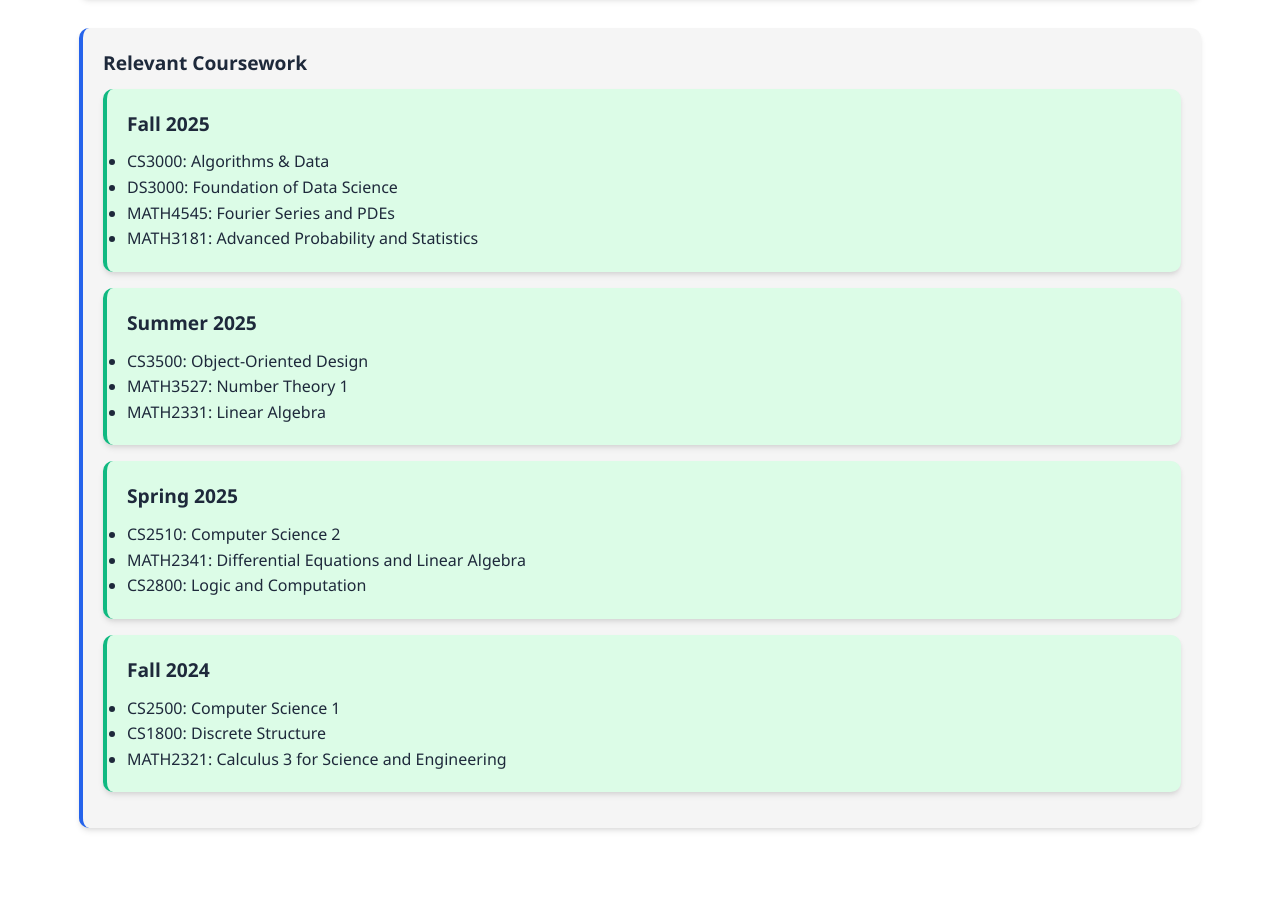
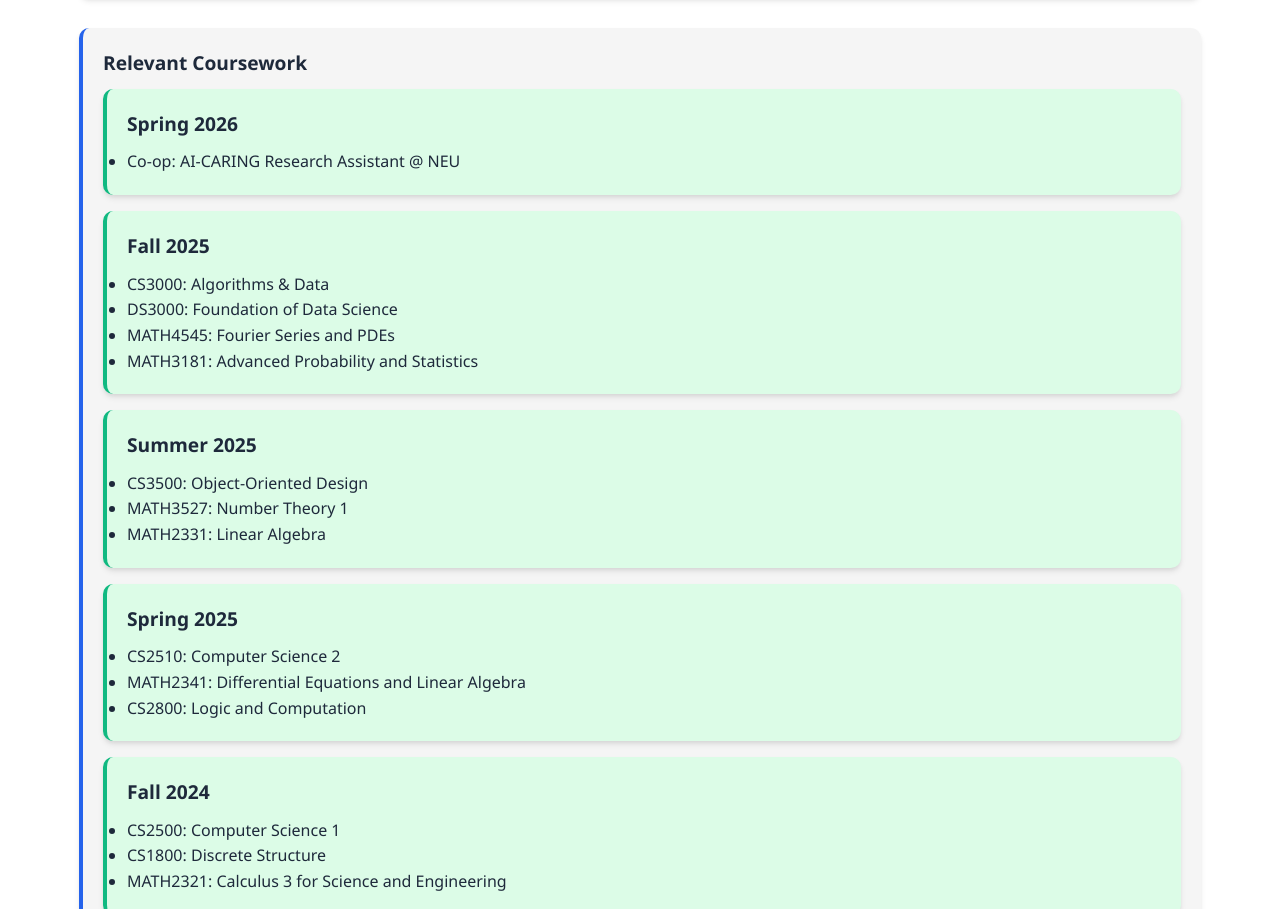
Before and after one commit to Jadeni77/XiaobinMei, a React (Vite) app: page / in a window 1280 px wide. Shown: the part 2227-3136 px from the top of the page. Built offline with nearby package versions, Linux system fonts and the light colour scheme.

Commit message:
add spring 2026

```diff
--- a/src/components/About.jsx
+++ b/src/components/About.jsx
@@ -187,7 +187,14 @@ function About() {
                         <h4>Relevant Coursework</h4>
 
                         <div className="info-card semester-section">
-                          <h4 className="">Fall 2025</h4>
+                            <h4>Spring 2026</h4>
+                            <ul>
+                                <li>Co-op: AI-CARING Research Assistant @ NEU</li>
+                            </ul>
+                        </div>
+
+                        <div className="info-card semester-section">
+                          <h4 >Fall 2025</h4>
                           <ul>
                             <li>CS3000: Algorithms & Data</li>
                             <li>DS3000: Foundation of Data Science</li>
@@ -197,7 +204,7 @@ function About() {
                         </div>
 
                         <div className="info-card semester-section">
-                          <h4 className="">Summer 2025</h4>
+                          <h4>Summer 2025</h4>
                           <ul>
                             <li>CS3500: Object-Oriented Design</li>
                             <li>MATH3527: Number Theory 1</li>
@@ -206,7 +213,7 @@ function About() {
                         </div>
 
                         <div className="info-card semester-section">
-                          <h4 className="">Spring 2025</h4>
+                          <h4>Spring 2025</h4>
                           <ul>
                             <li>CS2510: Computer Science 2</li>
                             <li>MATH2341: Differential Equations and Linear Algebra</li>
@@ -215,7 +222,7 @@ function About() {
                         </div>
 
                         <div className="info-card semester-section">
-                          <h4 className="">Fall 2024</h4>
+                          <h4>Fall 2024</h4>
                           <ul>
                             <li>CS2500: Computer Science 1</li>
                             <li>CS1800: Discrete Structure</li>
```
